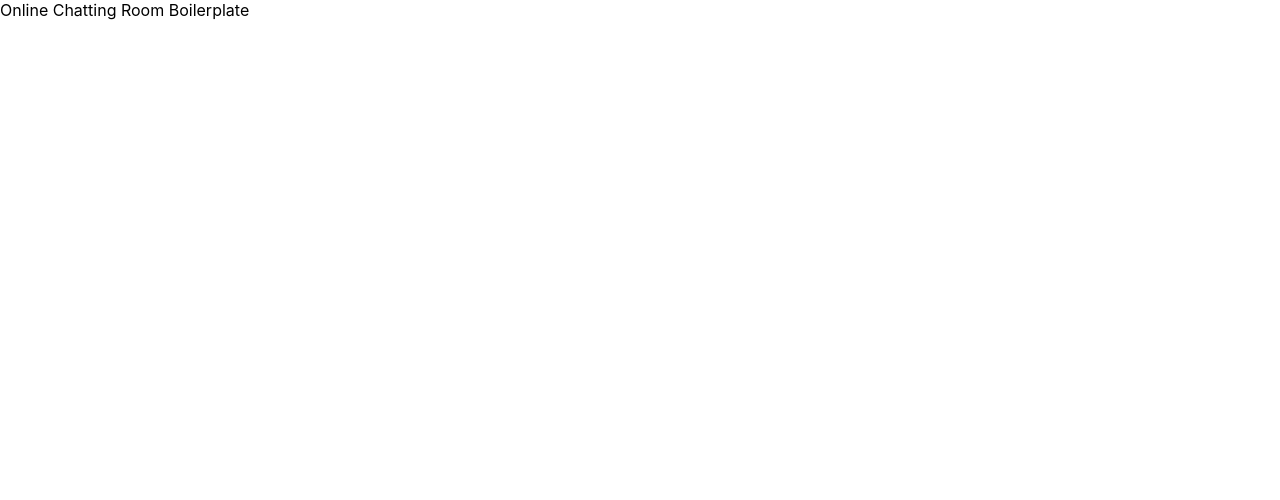
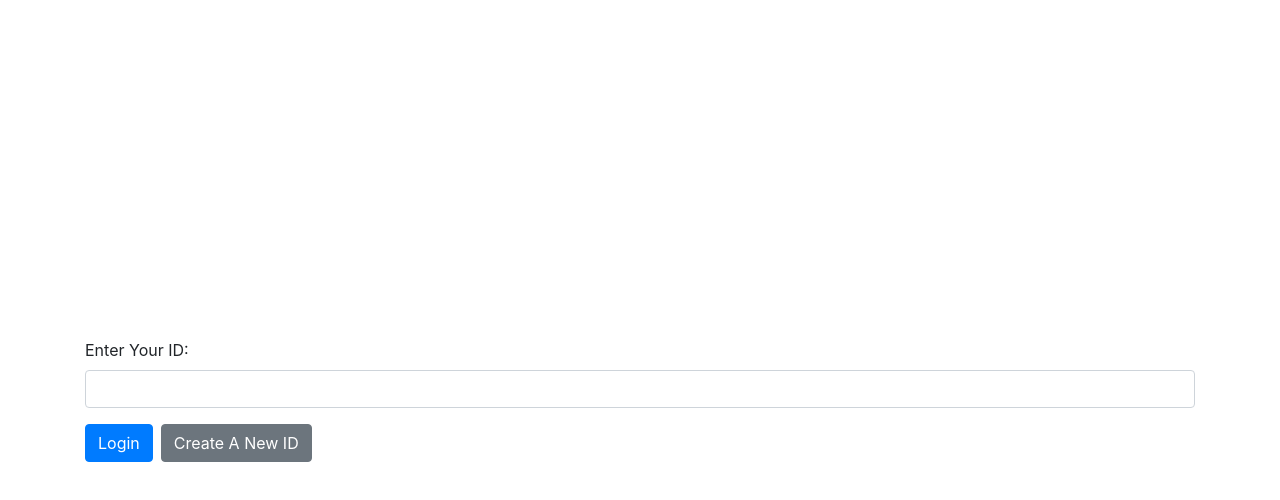
Before and after one commit to TianyiS/live-chatting-room, a React (Create React App) app: page / in a window 1280 px wide. Shown: the top 500 px of the page. Built offline with nearby package versions, Linux system fonts and the light colour scheme.

Commit message:
create login page

```diff
--- a/package.json
+++ b/package.json
@@ -11,6 +11,7 @@
     "react-bootstrap": "^1.4.3",
     "react-dom": "^17.0.1",
     "react-scripts": "4.0.1",
+    "uuid": "^8.3.2",
     "web-vitals": "^0.2.4"
   },
   "scripts": {
--- a/src/components/App.js
+++ b/src/components/App.js
@@ -1,7 +1,16 @@
+// import React , { useState } from 'react';
+import useLocalStorage from '../hooks/useLocalStorage';
+import Login from './login';
 
 function App() {
+
+  const [id, setId] = useLocalStorage('id')
+
   return (
-    'Online Chatting Room Boilerplate'
+    <>
+    {id}
+    <Login onIdSubmit={setId} ></Login>
+    </>
   );
 }
 
--- a/src/components/login.js
+++ b/src/components/login.js
@@ -1,9 +1,31 @@
-import React from 'react'
+import React, { useRef } from 'react';
+import { Container, Form, Button } from "react-bootstrap";
+import { v4 as uuidv4 } from 'uuid';
 
-export default function Login() {
+
+export default function Login({ onIdSubmit }) {
+
+    const idRef = useRef();
+
+    function handleSubmit(e) {
+        e.preventDefault()
+        onIdSubmit(idRef.current.value)
+    }
+
+    function createNewId() {
+        onIdSubmit(uuidv4())
+    }
+
     return (
-        <div>
-
-        </div>
+        <Container className='align-items-center d-flex' style={{height: '100vh'}}>
+            <Form onSubmit={handleSubmit} className='w-100'>
+                <Form.Group>
+                    <Form.Label>Enter Your ID: </Form.Label>
+                    <Form.Control type='text' ref={idRef} required />
+                </Form.Group>
+                <Button type='submit' className='mr-2'>Login</Button>
+                <Button onClick={createNewId} variant='secondary'>Create A New ID</Button>
+            </Form>
+        </Container>
     )
 }
--- /dev/null
+++ b/src/hooks/useLocalStorage.js
@@ -0,0 +1,23 @@
+
+import { useEffect, useState } from 'react'
+
+const PREFIX = 'live-chat-room-'
+
+export default function useLocalStorage(key, initialValue) {
+  const prefixedKey = PREFIX + key
+  const [value, setValue] = useState(() => {
+    const jsonValue = localStorage.getItem(prefixedKey)
+    if (jsonValue != null) return JSON.parse(jsonValue)
+    if (typeof initialValue === 'function') {
+      return initialValue()
+    } else {
+      return initialValue
+    }
+  })
+
+  useEffect(() => {
+    localStorage.setItem(prefixedKey, JSON.stringify(value))
+  }, [prefixedKey, value])
+
+  return [value, setValue]
+}
--- a/src/index.js
+++ b/src/index.js
@@ -2,6 +2,8 @@
 import ReactDOM from 'react-dom';
 import './index.css';
 import App from './components/App';
+import 'bootstrap/dist/css/bootstrap.min.css';
+
 
 ReactDOM.render(
   <React.StrictMode>
```
Also changed, not shown: 2 other files (tests, documents, lock files or other folders).
